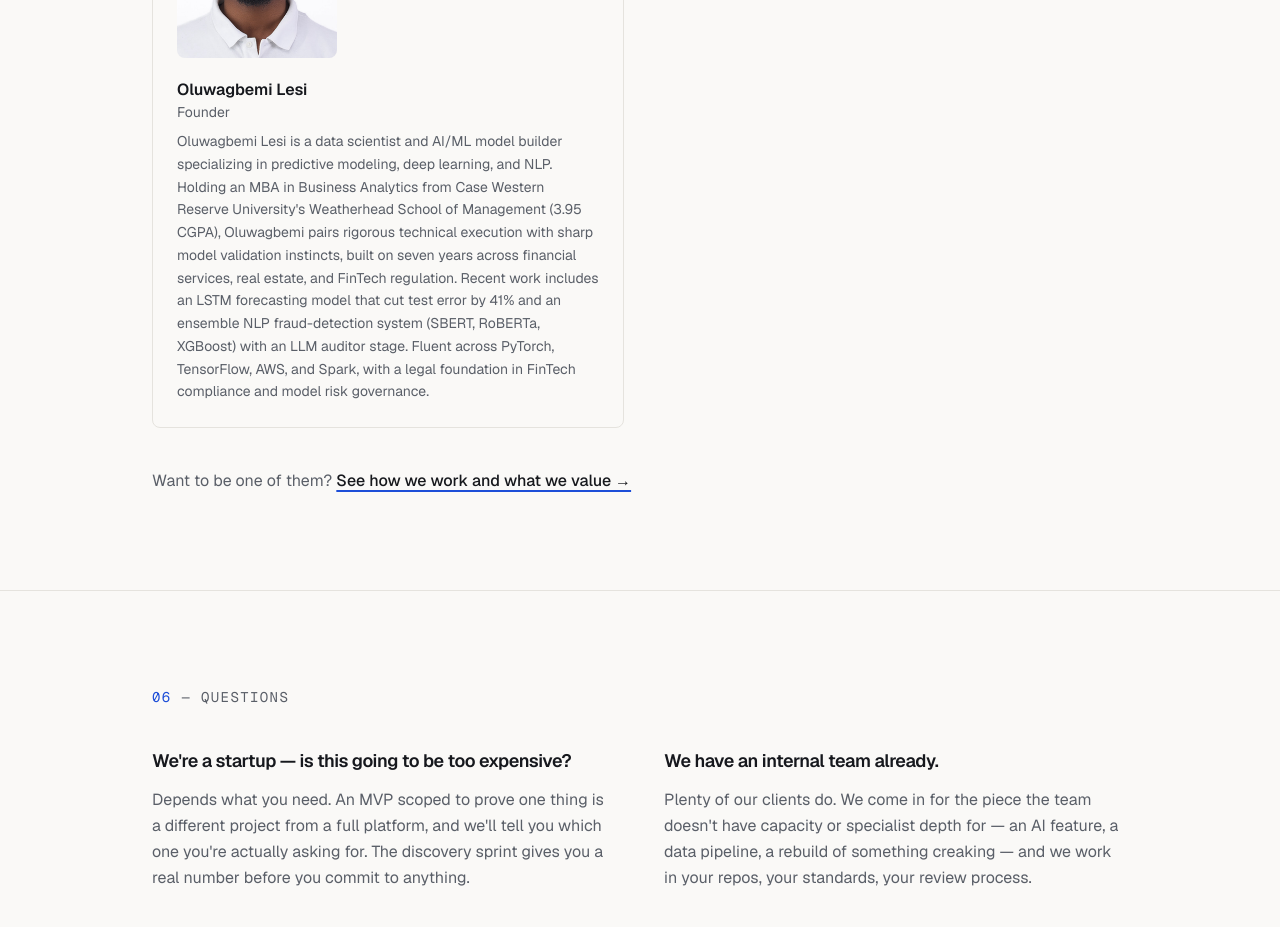
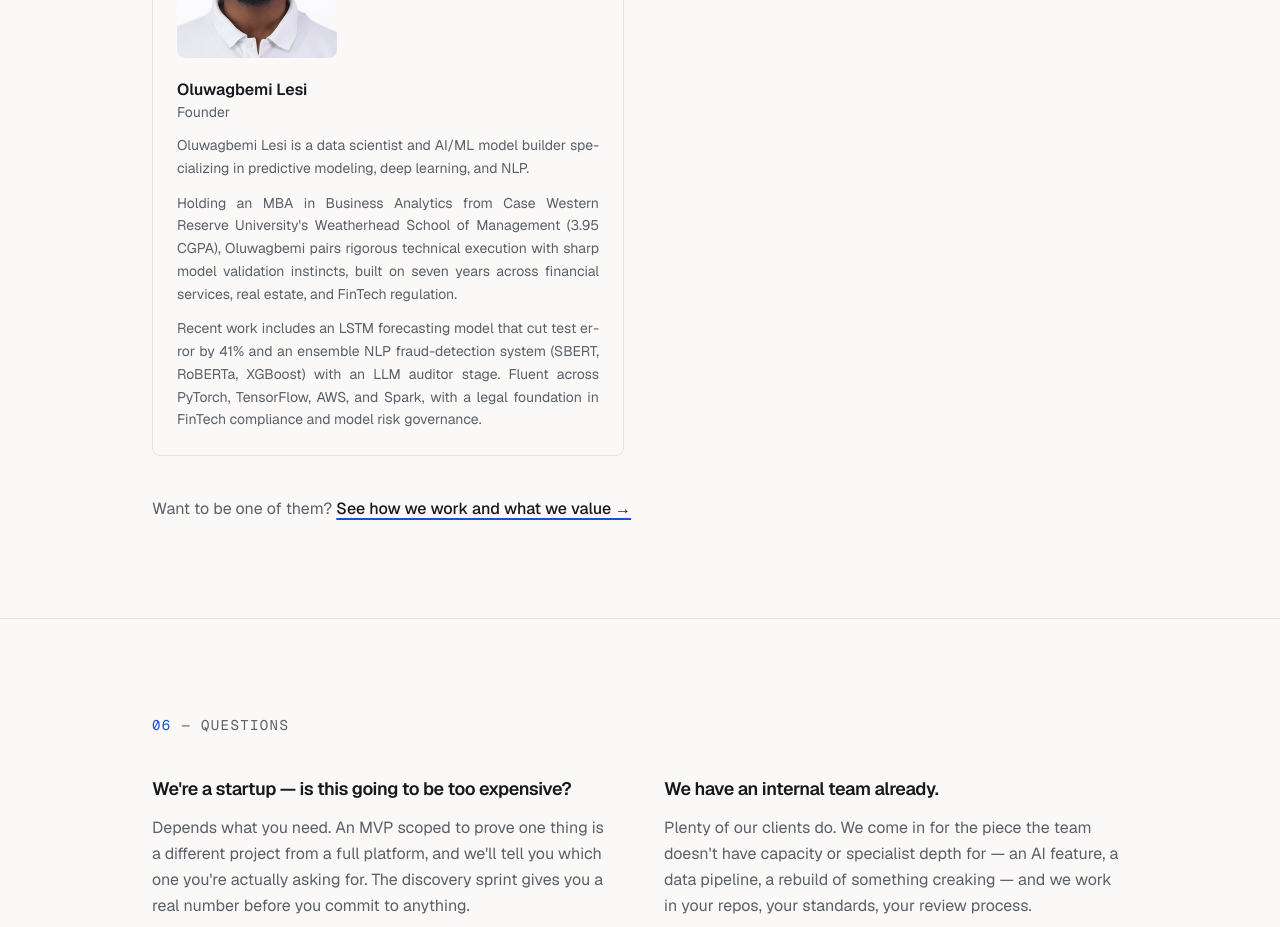
Before and after one commit to Techlon/company_site, a Next.js app: page / in a window 1280 px wide. Shown: the part 4860-5787 px from the top of the page. Built offline with nearby package versions, Linux system fonts and the light colour scheme.

Commit message:
Split founder bio into paragraphs and justify team bios
Bios become an array of paragraphs rendered as separate <p> elements,
justified with automatic hyphenation so the narrow card column does not
open up rivers of whitespace.

```diff
--- a/app/page.tsx
+++ b/app/page.tsx
@@ -27,13 +27,17 @@ const TEAM = [
     name: "Oluwagbemi Lesi",
     role: "Founder",
     photo: "/team/oluwagbemi.jpg",
-    bio: "Oluwagbemi Lesi is a data scientist and AI/ML model builder specializing in predictive modeling, deep learning, and NLP. Holding an MBA in Business Analytics from Case Western Reserve University's Weatherhead School of Management (3.95 CGPA), Oluwagbemi pairs rigorous technical execution with sharp model validation instincts, built on seven years across financial services, real estate, and FinTech regulation. Recent work includes an LSTM forecasting model that cut test error by 41% and an ensemble NLP fraud-detection system (SBERT, RoBERTa, XGBoost) with an LLM auditor stage. Fluent across PyTorch, TensorFlow, AWS, and Spark, with a legal foundation in FinTech compliance and model risk governance.",
+    bio: [
+      "Oluwagbemi Lesi is a data scientist and AI/ML model builder specializing in predictive modeling, deep learning, and NLP.",
+      "Holding an MBA in Business Analytics from Case Western Reserve University's Weatherhead School of Management (3.95 CGPA), Oluwagbemi pairs rigorous technical execution with sharp model validation instincts, built on seven years across financial services, real estate, and FinTech regulation.",
+      "Recent work includes an LSTM forecasting model that cut test error by 41% and an ensemble NLP fraud-detection system (SBERT, RoBERTa, XGBoost) with an LLM auditor stage. Fluent across PyTorch, TensorFlow, AWS, and Spark, with a legal foundation in FinTech compliance and model risk governance.",
+    ],
   },
   {
     name: "Emeka Osuagwu",
     role: "[Role]",
     photo: "/team/emeka.jpg",
-    bio: "[Profile and photo coming.]",
+    bio: ["[Profile and photo coming.]"],
   },
 ];
 
@@ -312,7 +316,8 @@ export default function Home() {
               {/* Members still holding [bracketed] placeholders stay off the
                   public site until their real details land. */}
               {TEAM.filter(
-                (member) => !`${member.role}${member.bio}`.includes("["),
+                (member) =>
+                  !`${member.role}${member.bio.join(" ")}`.includes("["),
               ).map((member) => (
                 <div
                   key={member.name}
@@ -335,9 +340,13 @@ export default function Home() {
                   )}
                   <p className="font-semibold">{member.name}</p>
                   <p className="text-sm text-muted">{member.role}</p>
-                  <p className="mt-2 text-sm leading-relaxed text-muted">
-                    {member.bio}
-                  </p>
+                  {/* hyphens-auto keeps justified text from opening up rivers
+                      of whitespace in a column this narrow. */}
+                  <div className="mt-3 space-y-3 hyphens-auto text-justify text-sm leading-relaxed text-muted">
+                    {member.bio.map((paragraph) => (
+                      <p key={paragraph}>{paragraph}</p>
+                    ))}
+                  </div>
                 </div>
               ))}
             </div>
```
